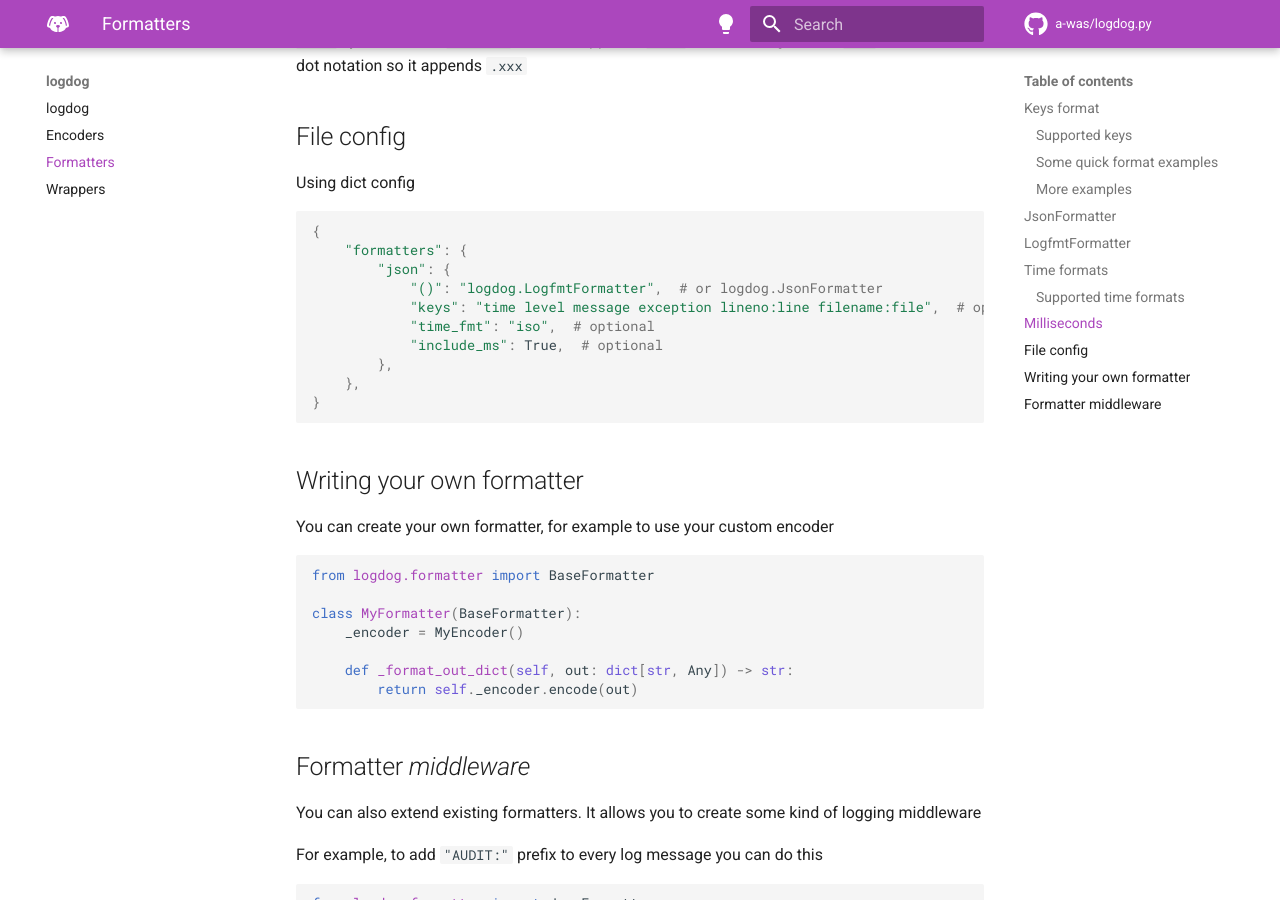
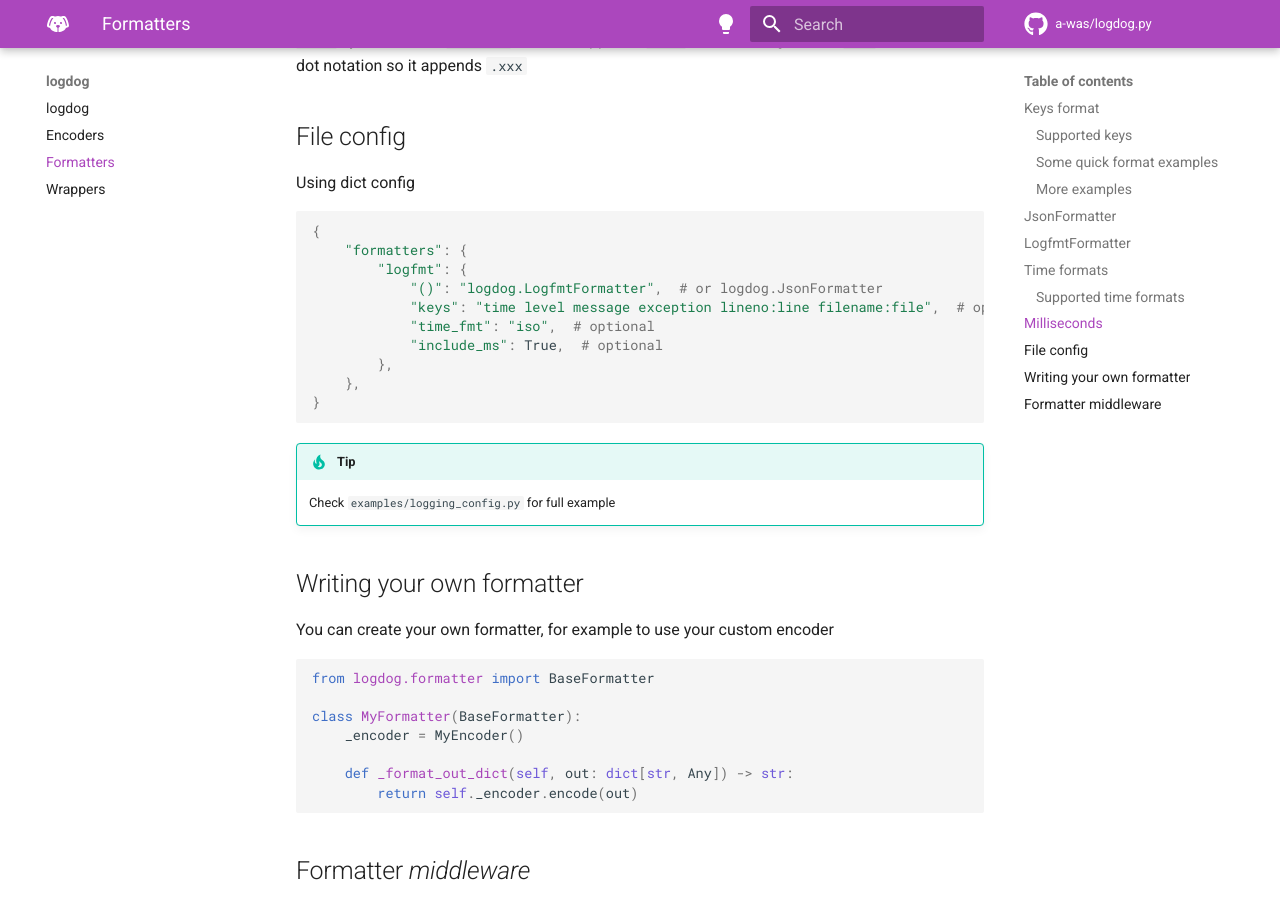
Before and after one commit to a-was/logdog.py, an MkDocs documentation site: the page built from docs/formatters.md, in a window 1280 px wide and 900 px high, scrolled down 3790 px. Built offline with MkDocs 1.6.1 and Material for MkDocs 9.7.7, drawn with Linux system fonts in a browser that asks for light colours; comment, search, counter and statistics services are not loaded.

Commit message:
docs: Updates

````diff
--- a/docs/formatters.md
+++ b/docs/formatters.md
@@ -175,7 +175,7 @@ Using dict config
 ```python
 {
     "formatters": {
-        "json": {
+        "logfmt": {
             "()": "logdog.LogfmtFormatter",  # or logdog.JsonFormatter
             "keys": "time level message exception lineno:line filename:file",  # optional
             "time_fmt": "iso",  # optional
@@ -184,6 +184,9 @@ Using dict config
     },
 }
 ```
+
+!!! tip
+    Check `examples/logging_config.py` for full example
 
 
 ## Writing your own formatter
--- a/mkdocs.yaml
+++ b/mkdocs.yaml
@@ -1,6 +1,7 @@
 site_name: logdog
 site_url: https://a-was.github.io/logdog.py/
 site_author: Adam Wasilewski
+
 repo_name: a-was/logdog.py
 repo_url: https://github.com/a-was/logdog.py
 
@@ -10,6 +11,8 @@ theme:
     logo: material/dog
     repo: fontawesome/brands/github
   favicon: assets/dog.png
+  features:
+    - navigation.top
   palette:
     # Palette toggle for light mode
     - media: "(prefers-color-scheme: light)"
@@ -35,11 +38,11 @@ validation:
   unrecognized_links: warn
 
 markdown_extensions:
-  # code
   - pymdownx.highlight:
       anchor_linenums: true
       line_spans: __span
       pygments_lang_class: true
   - pymdownx.superfences
-  # highlight text
-  - pymdownx.critic
+  - pymdownx.critic  # highlight text
+  - admonition
+  - pymdownx.details
````
